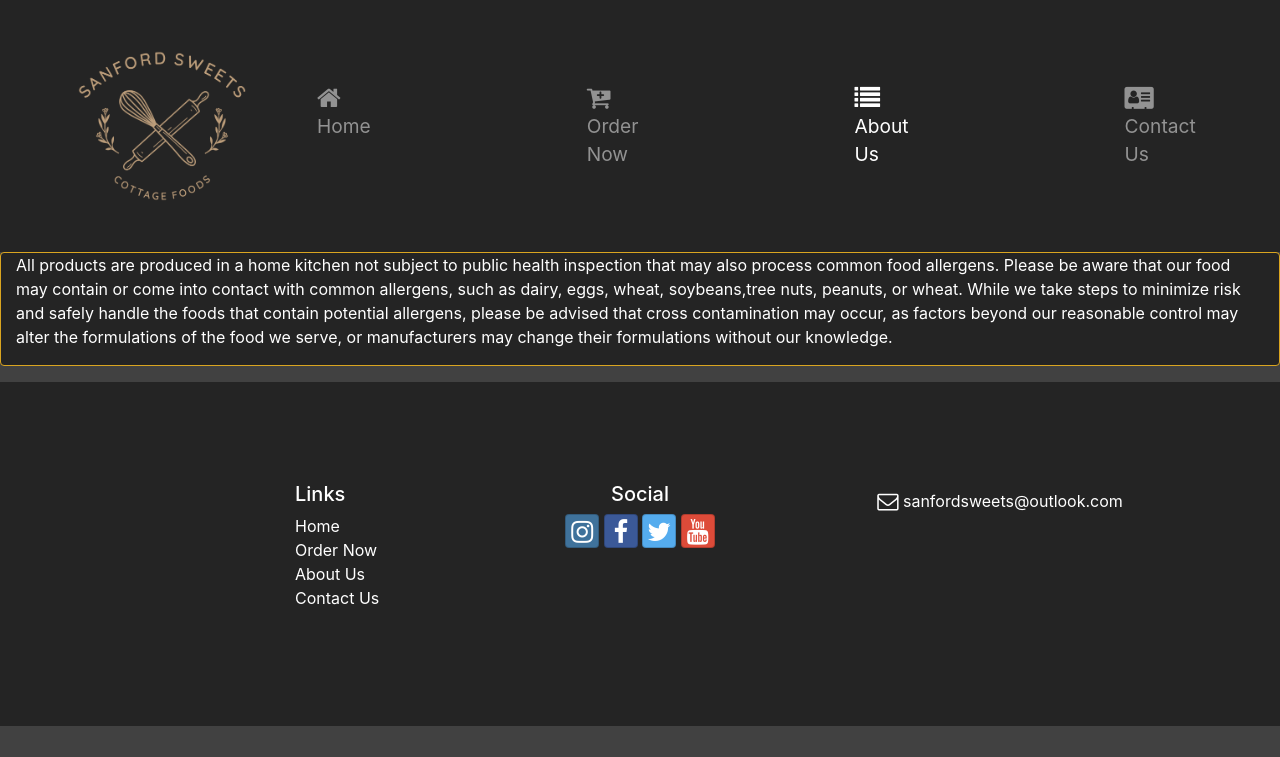
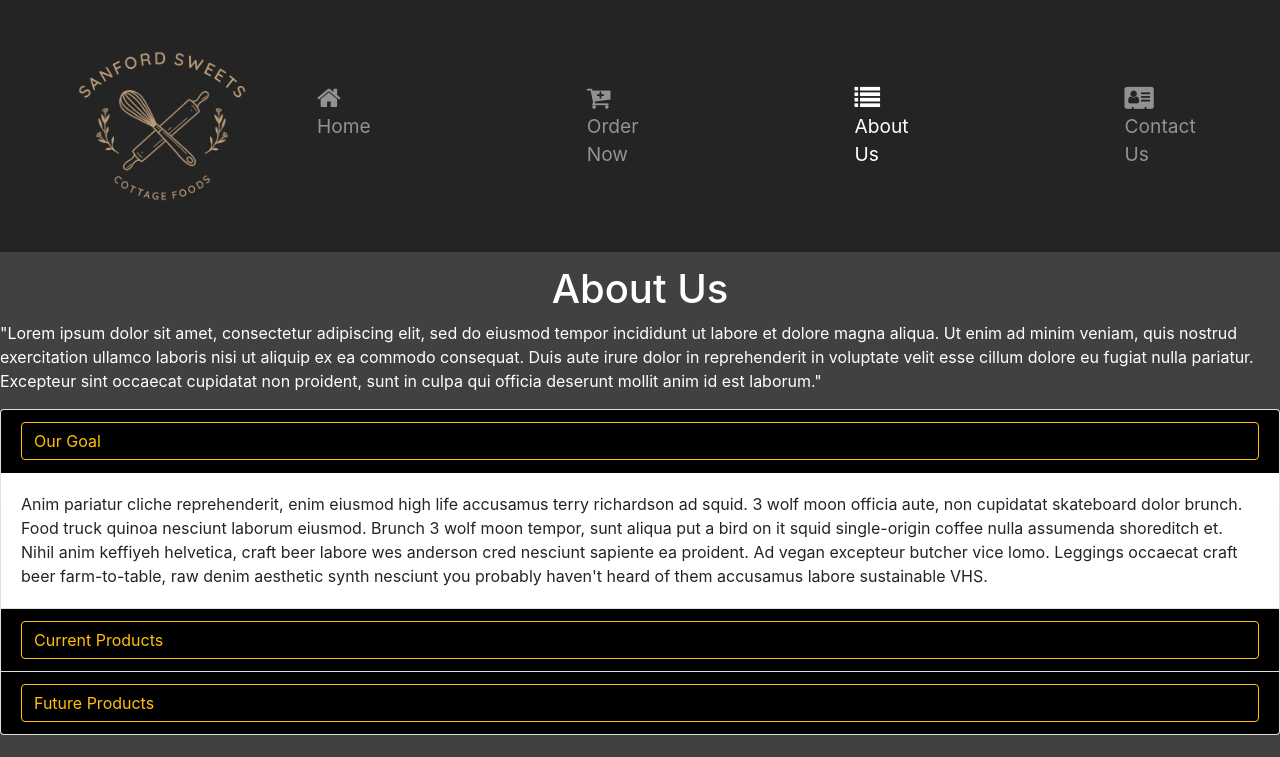
Before and after one commit to hazeljpw/Portfolio-Project-001, a website: page aboutus.html in a window 1280 px wide. Shown: the top 757 px of the page. Drawn offline with nearby package versions, Linux system fonts and the light colour scheme; files whose address does not match are found by name.

Commit message:
About Us content

```diff
--- a/aboutus.html
+++ b/aboutus.html
@@ -84,12 +84,65 @@
         </div>
     </div>
 
+    <div class="text-white">
+        <h1>About Us</h1>
+        <p>"Lorem ipsum dolor sit amet, consectetur adipiscing elit, sed do eiusmod tempor incididunt ut labore et dolore magna aliqua. Ut enim ad minim veniam, quis nostrud exercitation ullamco laboris nisi ut aliquip ex ea commodo consequat. Duis aute irure dolor in reprehenderit in voluptate velit esse cillum dolore eu fugiat nulla pariatur. Excepteur sint occaecat cupidatat non proident, sunt in culpa qui officia deserunt mollit anim id est laborum."</p>
+    </div>
+
+    <div class="accordion" id="aboutUsAccordion">
+        <div class="card">
+          <div class="card-header" id="headingOne">
+            <h2 class="mb-0">
+              <button class="btn btn-outline-warning btn-block text-left" type="button" data-toggle="collapse" data-target="#collapseOne" aria-expanded="true" aria-controls="collapseOne">
+                Our Goal
+              </button>
+            </h2>
+          </div>
+
+          <div id="collapseOne" class="collapse show" aria-labelledby="headingOne" data-parent="#accordionExample">
+            <div class="card-body">
+              Anim pariatur cliche reprehenderit, enim eiusmod high life accusamus terry richardson ad squid. 3 wolf moon officia aute, non cupidatat skateboard dolor brunch. Food truck quinoa nesciunt laborum eiusmod. Brunch 3 wolf moon tempor, sunt aliqua put a bird on it squid single-origin coffee nulla assumenda shoreditch et. Nihil anim keffiyeh helvetica, craft beer labore wes anderson cred nesciunt sapiente ea proident. Ad vegan excepteur butcher vice lomo. Leggings occaecat craft beer farm-to-table, raw denim aesthetic synth nesciunt you probably haven't heard of them accusamus labore sustainable VHS.
+            </div>
+          </div>
+        </div>
+        <div class="card">
+          <div class="card-header" id="headingTwo">
+            <h2 class="mb-0">
+              <button class="btn btn-outline-warning btn-block text-left collapsed" type="button" data-toggle="collapse" data-target="#collapseTwo" aria-expanded="false" aria-controls="collapseTwo">
+                Current Products
+              </button>
+            </h2>
+          </div>
+          <div id="collapseTwo" class="collapse" aria-labelledby="headingTwo" data-parent="#accordionExample">
+            <div class="card-body">
+              Anim pariatur cliche reprehenderit, enim eiusmod high life accusamus terry richardson ad squid. 3 wolf moon officia aute, non cupidatat skateboard dolor brunch. Food truck quinoa nesciunt laborum eiusmod. Brunch 3 wolf moon tempor, sunt aliqua put a bird on it squid single-origin coffee nulla assumenda shoreditch et. Nihil anim keffiyeh helvetica, craft beer labore wes anderson cred nesciunt sapiente ea proident. Ad vegan excepteur butcher vice lomo. Leggings occaecat craft beer farm-to-table, raw denim aesthetic synth nesciunt you probably haven't heard of them accusamus labore sustainable VHS.
+            </div>
+          </div>
+        </div>
+        <div class="card">
+          <div class="card-header" id="headingThree">
+            <h2 class="mb-0">
+              <button class="btn btn-outline-warning btn-block text-left collapsed" type="button" data-toggle="collapse" data-target="#collapseThree" aria-expanded="false" aria-controls="collapseThree">
+                Future Products
+              </button>
+            </h2>
+          </div>
+          <div id="collapseThree" class="collapse" aria-labelledby="headingThree" data-parent="#accordionExample">
+            <div class="card-body">
+              Anim pariatur cliche reprehenderit, enim eiusmod high life accusamus terry richardson ad squid. 3 wolf moon officia aute, non cupidatat skateboard dolor brunch. Food truck quinoa nesciunt laborum eiusmod. Brunch 3 wolf moon tempor, sunt aliqua put a bird on it squid single-origin coffee nulla assumenda shoreditch et. Nihil anim keffiyeh helvetica, craft beer labore wes anderson cred nesciunt sapiente ea proident. Ad vegan excepteur butcher vice lomo. Leggings occaecat craft beer farm-to-table, raw denim aesthetic synth nesciunt you probably haven't heard of them accusamus labore sustainable VHS.
+            </div>
+          </div>
+        </div>
+    </div>
+    <br>
+
     <!-- Allergen Statement -->
     <div class="card mb-3" style="max-width: 500x;" id="allergenStatement">
         <div class="col">
         <p>All products are produced in a home kitchen not subject to public health inspection that may also process common food allergens. Please be aware that our food may contain or come into contact with common allergens, such as dairy, eggs, wheat, soybeans,tree nuts, peanuts, or wheat. While we take steps to minimize risk and safely handle the foods that contain potential allergens, please be advised that cross contamination may occur, as factors beyond our reasonable control may alter the formulations of the food we serve, or manufacturers may change their formulations without our knowledge.</p>
         </div>
     </div>
+    <br>
 
     <!-- Footer -->
     <footer class="site-footer">
--- a/css/styles.scss
+++ b/css/styles.scss
@@ -50,3 +50,8 @@ h1 {
     border-color: goldenrod;
     color: white;
 }
+
+#headingOne,#headingTwo,#headingThree{
+    background-color: $black;
+    color: gold;
+}
--- a/js/scripts.js
+++ /dev/null
@@ -1,14 +0,0 @@
-$(function() {
-    $(".carousel").carousel( { interval: 7000, pause: "false" } );
-    $("#carouselButton").click(function() {
-        if ($("#carouselButton").children("i").hasClass("fa-pause")) {
-            $(".carousel").carousel("pause");
-            $("#carouselButton").children("i").removeClass("fa-pause");
-            $("#carouselButton").children("i").addClass("fa-play");
-        } else {
-            $(".carousel").carousel("cycle");
-            $("#carouselButton").children("i").removeClass("fa-play");
-            $("#carouselButton").children("i").addClass("fa-pause");
-        }
-    });
-});
```
Also changed, not shown: ordernow.html (+3 -2 lines), css/styles.css.
